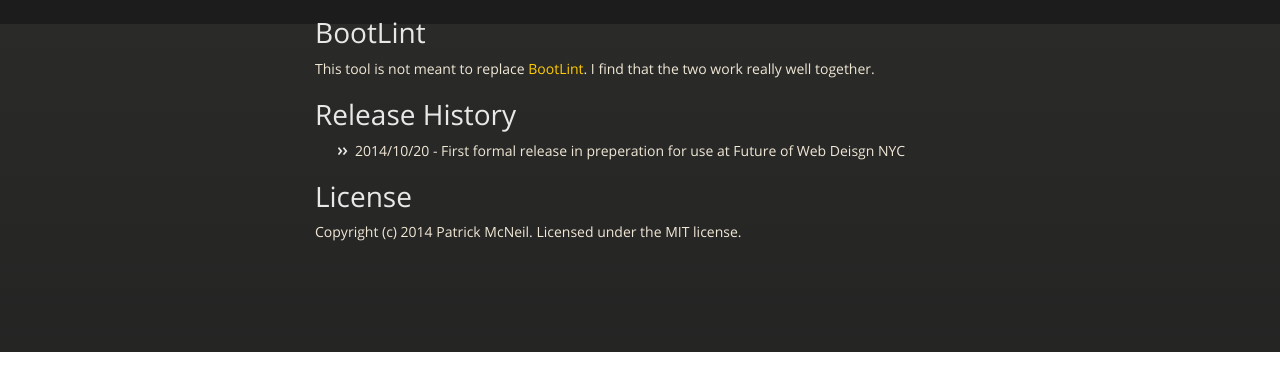
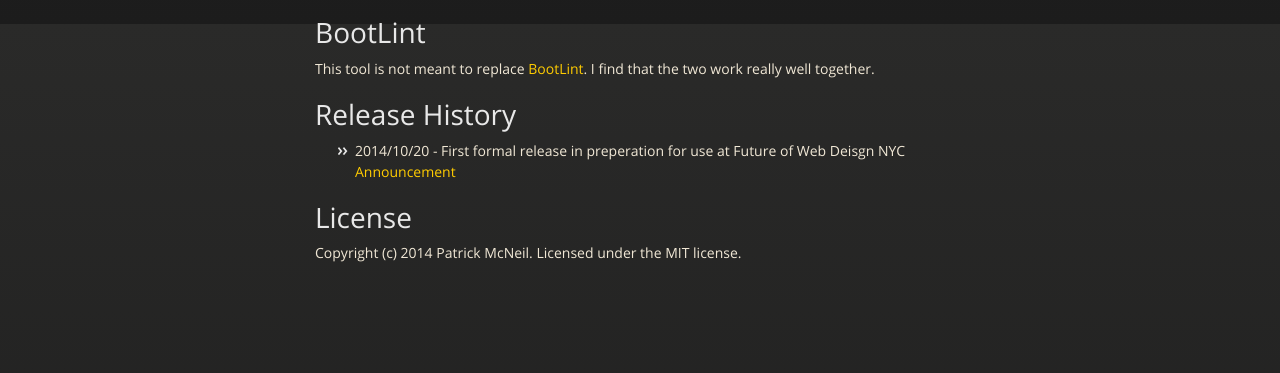
Before and after one commit to designmeltdown/BootInspect, a plain HTML site: page index.html in a window 1280 px wide. Shown: the part 3176-3549 px from the top of the page. Before the commit the page ends 3528 px from the top, so only its background shows below. Drawn offline with nearby package versions, Linux system fonts and the light colour scheme.

```diff
--- a/index.html
+++ b/index.html
@@ -114,7 +114,8 @@ BootInspect roughly handles nested rows (1 layer deep at this time). It moves th
 <a name="release-history" class="anchor" href="#release-history"><span class="octicon octicon-link"></span></a>Release History</h1>
 
 <ul>
-<li>2014/10/20 - First formal release in preperation for use at Future of Web Deisgn NYC</li>
+<li>2014/10/20 - First formal release in preperation for use at Future of Web Deisgn NYC <a href="http://pmcneil.com/2014/10/introducing-bootinspect-for-bootstrap/">Announcement</a>
+</li>
 </ul>
 
 <h1>
```
Also changed, not shown: params.json (+1 -1 lines).
